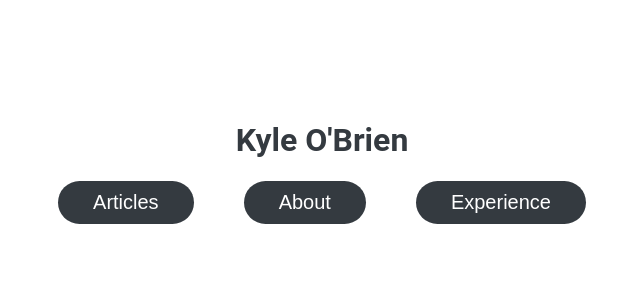
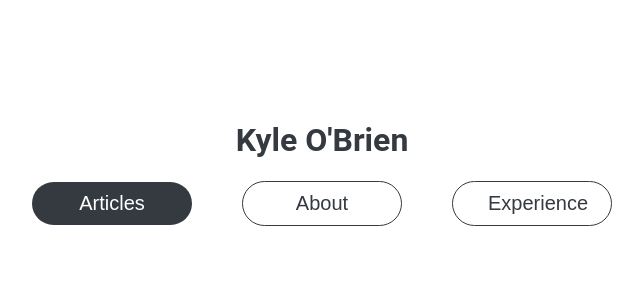
Before and after one commit to Kyle1668/kyleobrien.io.frontend, a React (Create React App) app: page / in a window 1280 px wide. Shown: the top 300 px of the page, without its empty margins (318-961 px from the left). Built offline with nearby package versions, Linux system fonts and the light colour scheme.

Commit message:
Improved button styling

```diff
--- a/src/components/NavButton.tsx
+++ b/src/components/NavButton.tsx
@@ -8,10 +8,12 @@ interface props {
 }
 
 const NavButton: React.FC<props> = (input: props) => {
+  const activeClassName = input.isCurrentPage === true
+    ? "ActiveNavButton"
+    : "InactiveNavButton";
+
   return (
-    <button className="NavButton">
-      {input.pageName}
-    </button>
+    <button className={`NavButton ${activeClassName}`}>{input.pageName}</button>
   );
 };
 
--- /dev/null
+++ b/src/stylesheets/Colors.scss
@@ -0,0 +1,2 @@
+$baseBlack: #343a40;
+$baseWhite: #ffffff;
--- a/src/stylesheets/Header.scss
+++ b/src/stylesheets/Header.scss
@@ -1,13 +1,15 @@
 .Header {
-  width: 100%;
-  padding-top: 100px;
-  padding-bottom: 100px;
-  text-align: center;
+    width: 100%;
+    padding-top: 100px;
+    padding-bottom: 100px;
+    text-align: center;
 }
 
 .Header {
     .NavButton {
         margin-left: 25px;
         margin-right: 25px;
+        width: 160px;
+        text-align: center;
     }
 }
--- a/src/stylesheets/NavButton.scss
+++ b/src/stylesheets/NavButton.scss
@@ -3,13 +3,28 @@
     font-weight: normal;
     font-size: 20px;
     text-align: center;
-    color: #343a40;
     padding-top: 10px;
     padding-bottom: 10px;
     padding-left: 35px;
     padding-right: 35px;
+    border-radius: 25px;
+    border: none;
+    transition: 0.3s;
+    outline: none;
+}
+
+.ActiveNavButton {
+    color: #ffffff;
     background: #343a40;
-    border-radius: 25px;
+}
+
+.InactiveNavButton {
+    color: #343a40;
+    background: #ffffff;
+    border: 1px solid #343a40;
+}
+
+.InactiveNavButton:hover {
     color: #ffffff;
-    border: none;
+    background: #343a40;
 }
```
